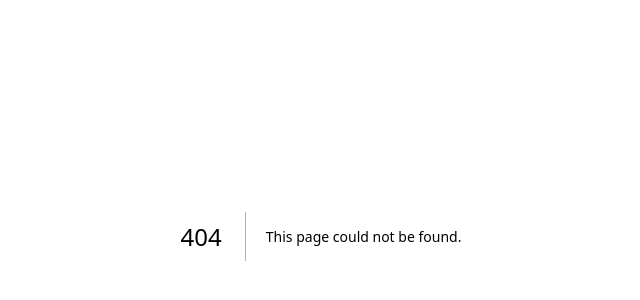
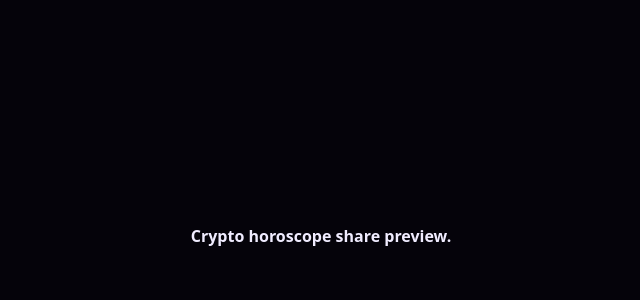
Before and after one commit to serhiifenkov/crypto-horoscope, a Next.js app: page /share in a window 1280 px wide. Before the commit this address had no page. Shown: the part 164-464 px from the top of the page, without its empty margins (319-959 px from the left). Built offline with nearby package versions, Linux system fonts and the light colour scheme.

Commit message:
Add share page and miniapp embed

```diff
--- a/app/page.tsx
+++ b/app/page.tsx
@@ -524,13 +524,17 @@ export default function HomePage() {
               cardImage={getCardImage(sign)}
               onShare={async () => {
   try {
+    const shareUrl = 'https://crypto-horoscope-beta.vercel.app/share';
+
     await sdk.actions.composeCast({
-        text: cryptoHoroscope,
+      text: 'I just got a weekly crypto horoscope prediction ✨',
+      embeds: [shareUrl],
     });
   } catch (e) {
     console.error('composeCast error', e);
   }
 }}
+
               onClose={() => setShowCard(false)}
             />
           </div>
--- /dev/null
+++ b/app/share/page.tsx
@@ -0,0 +1,53 @@
+// app/share/page.tsx
+import type { Metadata } from 'next';
+
+const MINIAPP_URL = 'https://crypto-horoscope-beta.vercel.app';
+
+const imageUrl = `${MINIAPP_URL}/icon.png`;
+const buttonTitle = 'Get your crypto horoscope';
+
+const metaContent = JSON.stringify({
+  version: '1',
+  imageUrl,
+  button: {
+    title: buttonTitle,
+    action: {
+      type: 'launch_miniapp',
+      name: 'Weekly Crypto Horoscope',
+      url: MINIAPP_URL,
+    },
+  },
+});
+
+export const metadata: Metadata = {
+  title: 'Weekly Crypto Horoscope',
+  description: 'I just got a weekly crypto horoscope prediction.',
+  openGraph: {
+    title: 'Weekly Crypto Horoscope',
+    description: 'I just got a weekly crypto horoscope prediction.',
+    images: [imageUrl],
+    url: `${MINIAPP_URL}/share`,
+  },
+  other: {
+    'fc:miniapp': metaContent,
+    'fc:frame': metaContent,
+  },
+};
+
+export default function SharePage() {
+  return (
+    <main
+      style={{
+        minHeight: '100vh',
+        background: '#05030a',
+        display: 'flex',
+        alignItems: 'center',
+        justifyContent: 'center',
+        color: '#f0ecff',
+        fontFamily: 'system-ui, -apple-system, BlinkMacSystemFont, sans-serif',
+      }}
+    >
+      <p>Crypto horoscope share preview.</p>
+    </main>
+  );
+}
```
Lines whose indentation alone changed are shown as unchanged.
